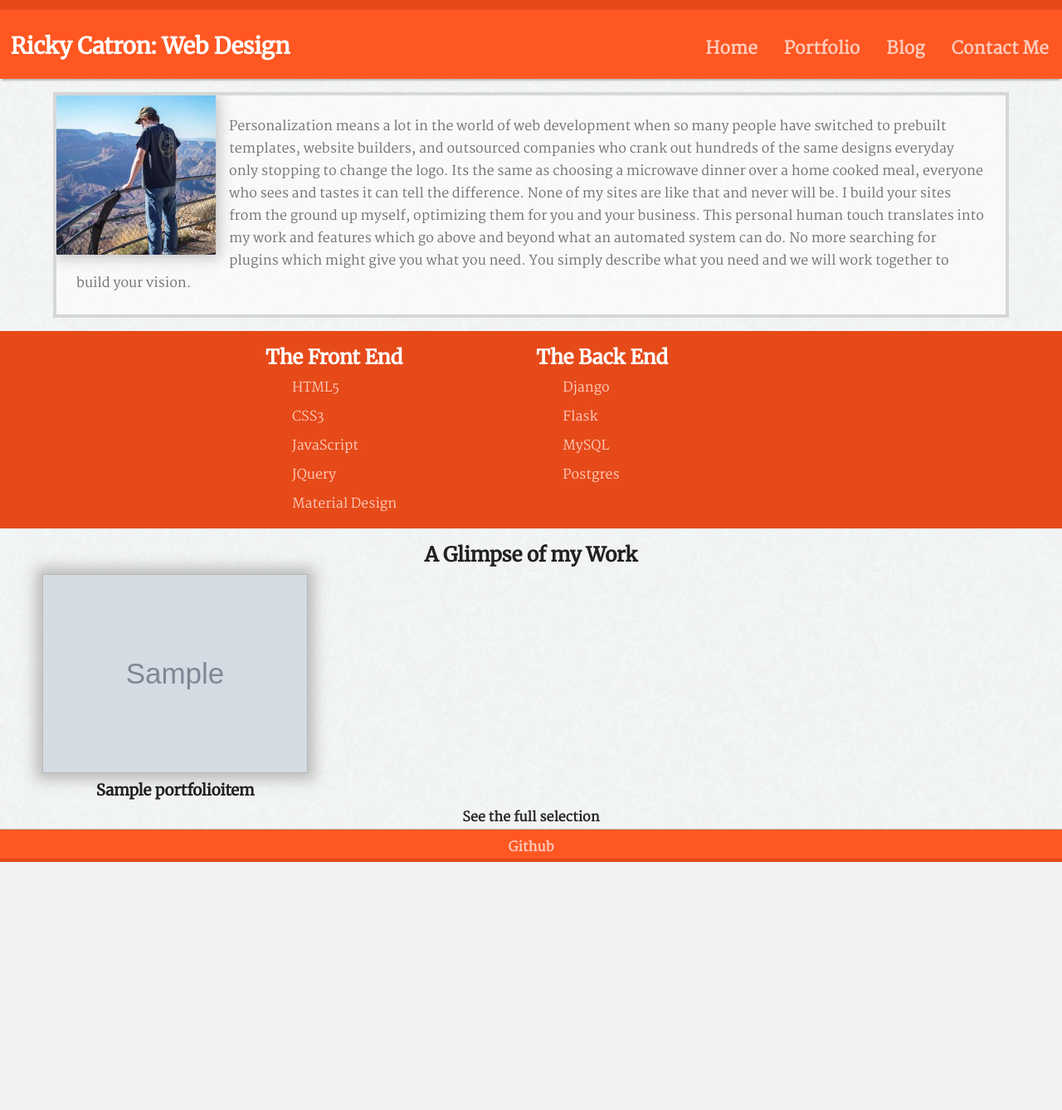
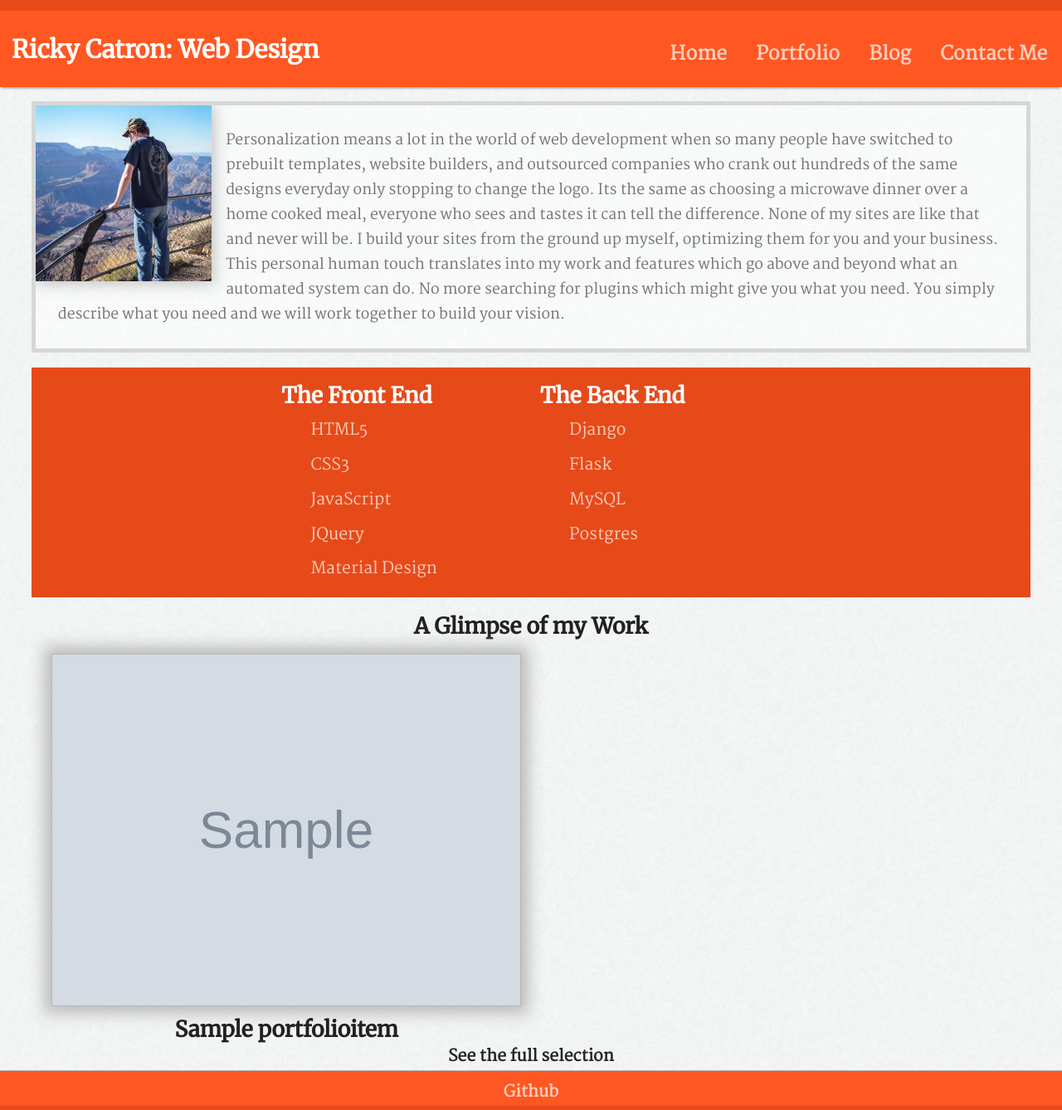
Before and after one commit to sl33t/portfolio, a Django app: page / in a window 1280 px wide. Shown: the whole page at 83% size. Before the commit the page ends 1039 px from the top, so only its background shows below. Run offline with Django 3.2, Linux system fonts and the light colour scheme; tables that the repository leaves empty hold one stand-in row (values such as "Sample post"); grey boxes marked "Sample" are stand-in pictures; some libraries are stand-ins or nearby versions.

Commit message:
Updated css to some flex box and fix some issues

```diff
--- a/home/admin_views.py
+++ b/home/admin_views.py
@@ -7,7 +7,6 @@ from home.models import PortfolioItem, BlogPost
 
 @login_required(login_url="/login/")
 def admin(request):
-    print(request.user.is_authenticated())
     return render(request, "admin.html", {
         'blogForm': BlogForm(),
         'portfolioForm': PortfolioForm(),
@@ -32,7 +31,6 @@ def update_blog_post(request, item_id):
         return redirect("/blogChange/edit/" + item_id + "/")
     else:
         item = BlogPost.objects.get(pk=item_id)
-        print(request.user.is_authenticated())
         return render(request, "editBlogPost.html", {
             'form': BlogForm(instance=item),
             'item': item
@@ -63,7 +61,6 @@ def update_portfolio_item(request, item_id):
         return redirect("/portfolioChange/edit/" + item_id + "/")
     else:
         item = PortfolioItem.objects.get(pk=item_id)
-        print(request.user.is_authenticated())
         return render(request, "editPortfolio.html", {
             'form': PortfolioForm(instance=item),
             'item': item
--- a/home/static/css/styles.css
+++ b/home/static/css/styles.css
@@ -6,6 +6,11 @@
 
 body {
     background-image: url("../images/paper_fibers.png");
+    bottom: 0;
+    left: 0;
+    position: absolute;
+    right: 0;
+    top: 0;
 }
 
 * {
@@ -13,6 +18,7 @@ body {
     font-family: 'Martel', serif;
     margin: 0;
     padding: 0;
+    font-size: 1.1rem;
 }
 
 a {
@@ -24,6 +30,12 @@ a {
 h1, h2, h3, h4, h5, h6 {
     color: #212121;
     font-family: 'Merriweather', cursive;
+    font-size: 1.5rem;
+}
+
+main {
+    width: 94%;
+    margin: auto;
 }
 
 p {
@@ -89,14 +97,6 @@ button, .btn {
 
 button:active {
     box-shadow: inset 0 0 .1rem black;
-}
-
-.wrapper {
-    bottom: 0;
-    left: 0;
-    position: absolute;
-    right: 0;
-    top: 0;
 }
 
 /******************
@@ -155,7 +155,7 @@ nav a {
     display: block;
     margin: 0 auto 1rem auto;
     overflow: auto;
-    width: 85%;
+    width: 100%;
 }
 
 .aboutMe img {
@@ -205,15 +205,29 @@ nav a {
  Index Page Portfolio Rules
 **************************/
 
-.portfolioSnapshot h2, .portfolioSnapshot ul {
+.portfolioSnapshot {
     text-align: center;
 }
 
+.portfolioSnapshot h2 {
+    margin-bottom: 1rem;
+}
+
+.portfolioSnapshot ul {
+    display: flex;
+    flex-wrap: wrap;
+}
+
 .portfolioSnapshot li {
-    display: inline-block;
-    float: left;
-    margin: .5rem calc(24% / 6);
-    width: 25%;
+    width: calc(94% / 3);
+}
+
+.portfolioSnapshot li:first-child {
+    margin-right: 2%;
+}
+
+.portfolioSnapshot li:last-child {
+    margin-left: 2%;
 }
 
 .portfolioSnapshot a {
@@ -226,7 +240,10 @@ nav a {
     border: .1rem solid rgba(182, 182, 182, 1);
     box-shadow: 0 0 1rem .5rem rgba(182, 182, 182, .9);
     width: 100%;
+    height: 100%;
 }
+
+
 
 /*************************************************************
                         Porfolio Rules
@@ -445,11 +451,6 @@ footer a {
 *************************************************************/
 
 @media (max-width: 1280px) {
-    .aboutMe {
-        height: auto;
-        width: 90%;
-    }
-
     .aboutMe img {
         height: 12rem;
         width: 12rem;
@@ -457,6 +458,10 @@ footer a {
 
     .aboutMe p {
         font-size: 1rem;
+    }
+
+    .portfolioSnapshot li {
+        width: calc(94% / 2);
     }
 
     .blog li {
--- a/home/templates/base.html
+++ b/home/templates/base.html
@@ -18,7 +18,6 @@
     </script>
 </head>
 <body>
-<div class="wrapper">
 <header>
     <h1>Ricky Catron: Web Design</h1>
     <a onclick="dropdown()" class="dropdownbutton">
@@ -35,14 +34,13 @@
         {% endif %}
     </nav>
 </header>
-    <div class="content">
+<main class="content">
     {% block content %}
     {% endblock %}
-    </div>
+</main>
 <footer>
     <a href="https://github.com/sl33t">Github</a>
 </footer>
-</div>
 <script src="https://ajax.googleapis.com/ajax/libs/jquery/2.1.3/jquery.min.js"></script>
 <script src="{% static "js/script.js" %}"></script>
 </body>
--- a/home/templates/portfolio.html
+++ b/home/templates/portfolio.html
@@ -12,6 +12,7 @@
             <li>
                 <a href="{% url 'portfolio_item' item.id %}">
                     <img src="{{ item.main_image_url.url }}" alt="{{ item.title }}">
+                    <h3>{{ item.title }}</h3>
                 </a>
             </li>
         {% endfor %}
--- a/home/templates/portfolio_item.html
+++ b/home/templates/portfolio_item.html
@@ -15,10 +15,10 @@
 
         <p>{{ item.description }}</p>
     </div>
-        <ul>
+</div>
+<ul class="portfolioExpansionList">
     <li><img src="{{ item.examples1.url }}" alt="Slideshow Image 1"></li>
     <li><img src="{{ item.examples2.url }}" alt="Slideshow Image 1"></li>
     <li><img src="{{ item.examples3.url }}" alt="Slideshow Image 1"></li>
 </ul>
-    </div>
 {% endblock %}
```
Also changed, not shown: other parts of home/static/css/styles.css (+34 -63 lines). Lines whose indentation alone changed are shown as unchanged.
